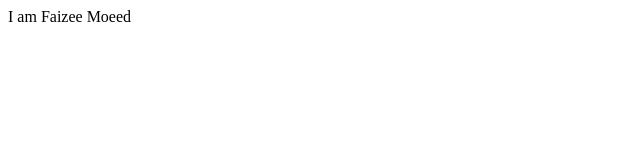
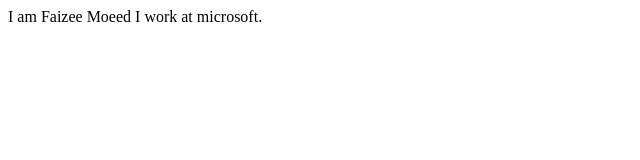
Before and after one commit to moeedfaizee/Student-site-name, a plain HTML site: page index.html in a window 1280 px wide. Shown: the whole page, without its empty margins (0-640 px from the left). Drawn offline with Linux system fonts and the light colour scheme.

Commit message:
Update text

```diff
--- a/index.html
+++ b/index.html
@@ -7,5 +7,7 @@
 </head>
 <body>
     I am Faizee Moeed
+
+    I work at microsoft.
 </body>
 </html>
```
